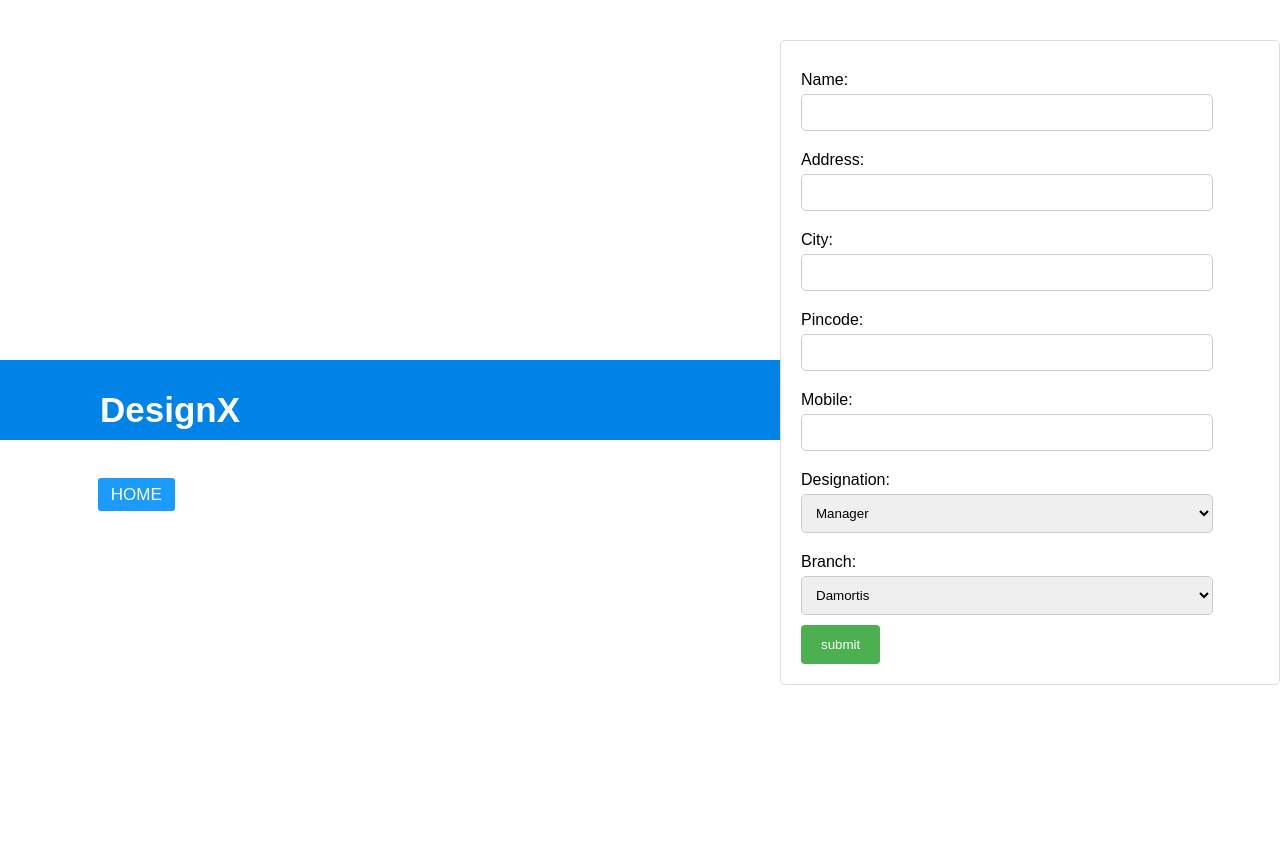
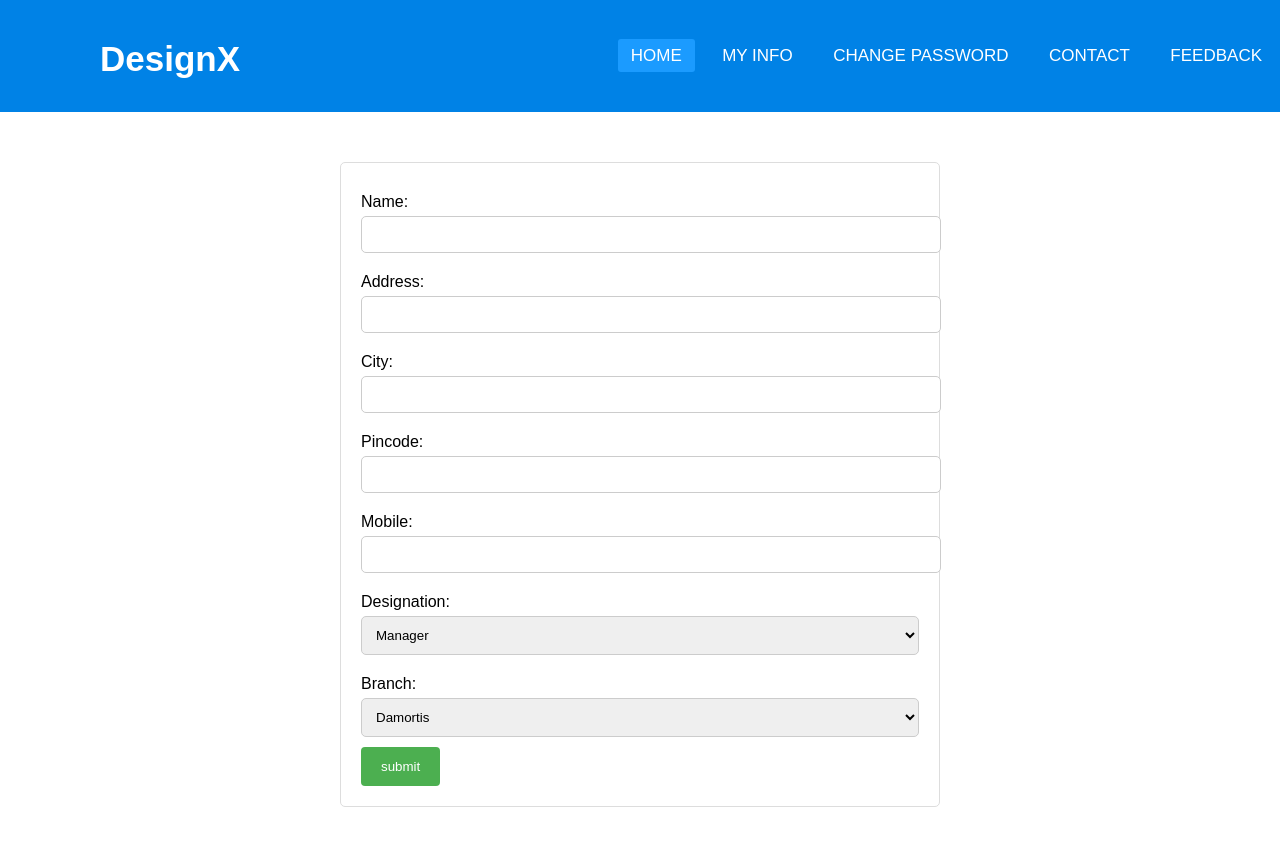
Before and after one commit to deadlyo24/meow, a plain HTML site: page signupEmployee.html in a window 1280 px wide. Before the commit the page ends 800 px from the top, so only its background shows below. Drawn offline with Linux system fonts and the light colour scheme.

Commit message:
form bug fix

```diff
--- a/signupEmployee.html
+++ b/signupEmployee.html
@@ -5,54 +5,15 @@
     <meta name="viewport" content="width=device-width, initial-scale=1.0">
     <title>Document</title>
     <link rel="stylesheet" href="style.css">
-    <style>
-        body {
-          font-family: Arial, sans-serif;
-          display: flex;
-          justify-content: center;
-          align-items: center;
-          height: 100vh;
-          margin: 0;
-        }
-        form {
-          width: 500px;
-          padding: 20px;
-          border: 1px solid #ddd;
-          border-radius: 5px;
-        }
-        input[type="text"], select {
-          width: 90%;
-          padding: 10px;
-          margin-bottom: 10px;
-          border: 1px solid #ccc;
-          border-radius: 5px;
-        }
-        input[type="submit"] {
-          background-color: #4CAF50;
-          color: white;
-          padding: 12px 20px;
-          border: none;
-          border-radius: 4px;
-          cursor: pointer;
-        }
-        input[type="submit"]:hover {
-          background-color: #45a049;
-        }
-        label {
-          display: block;
-          margin: 10px 0 5px 0;
-        }
-      </style>
 
  </head>
  <body>
 
   <nav id="nav">
-    <input type="checkbox" id="check">
-    <label for="check" class="checkbtn">
-      <i class="fas fa-bars"></i>
-    </label>
+    <div>
       <label class="logo">DesignX</label>
+    </div>
+
     <ul>
       <li><a class="active" href="#">Home</a></li>
       <li><a href="signupEmployee.html">My Info</a></li>
@@ -62,7 +23,8 @@
     </ul>
   </nav>
 
-    <section id="table">
+  <section id="form-section">
+    <div class="container">
       <form >
         <label for="name">Name:</label>
         <input type="text" id="namebox" name="name" />
@@ -94,6 +56,7 @@
 
         <input type="submit" value="submit" id="submitbtn" />
       </form>
+    </div>
   </section>
 
     <script type="module">
--- a/style.css
+++ b/style.css
@@ -1,19 +1,57 @@
-*{
+html,body {
     padding: 0;
     margin: 0;
+
+  }
+  body{
+    font-family: Arial, sans-serif;
+    height: 100vh;
+    margin: 0;
+  }
+  a {
     text-decoration: none;
-    list-style: none;
     box-sizing: border-box;
   }
-  body{
-    font-family: montserrat;
+
+
+  form {
+    padding: 20px;
+    border: 1px solid #ddd;
+    border-radius: 5px;
+
   }
+  input[type="text"], select {
+    width: 100%;
+    padding: 10px;
+    margin-bottom: 10px;
+    border: 1px solid #ccc;
+    border-radius: 5px;
+  }
+  input[type="submit"] {
+    background-color: #4CAF50;
+    color: white;
+    padding: 12px 20px;
+    border: none;
+    border-radius: 4px;
+    cursor: pointer;
+  }
+  input[type="submit"]:hover {
+    background-color: #45a049;
+  }
+  label {
+    display: block;
+    margin: 10px 0 5px 0;
+  }
+
   nav{
     background: #0082e6;
-    height: 80px;
     width: 100%;
     position: sticky;
     top: 0;
+
+    display: flex;
+    align-items: center;
+    justify-content: space-between;
   }
   label.logo{
     color: white;
@@ -22,9 +60,9 @@
     padding: 0 100px;
     font-weight: bold;
   }
-  nav ul{
-    float: right;
-    margin-right: 20px;
+  nav ul {
+
+    list-style: none;
   }
   nav ul li{
     display: inline-block;
@@ -54,6 +92,13 @@
   #check{
     display: none;
   }
+
+  .container {
+    max-width: 600px;
+    margin-left: auto;
+    margin-right: auto;
+  }
+
   @media (max-width: 952px){
     label.logo{
       font-size: 30px;
@@ -93,7 +138,8 @@
       left: 0;
     }
   }
-  section{
+#form-section {
+    padding-top: 50px;
     background: url(bg1.jpg) no-repeat;
     background-size: cover;
     height: calc(100vh - 80px);
```
Lines whose indentation alone changed are shown as unchanged.
